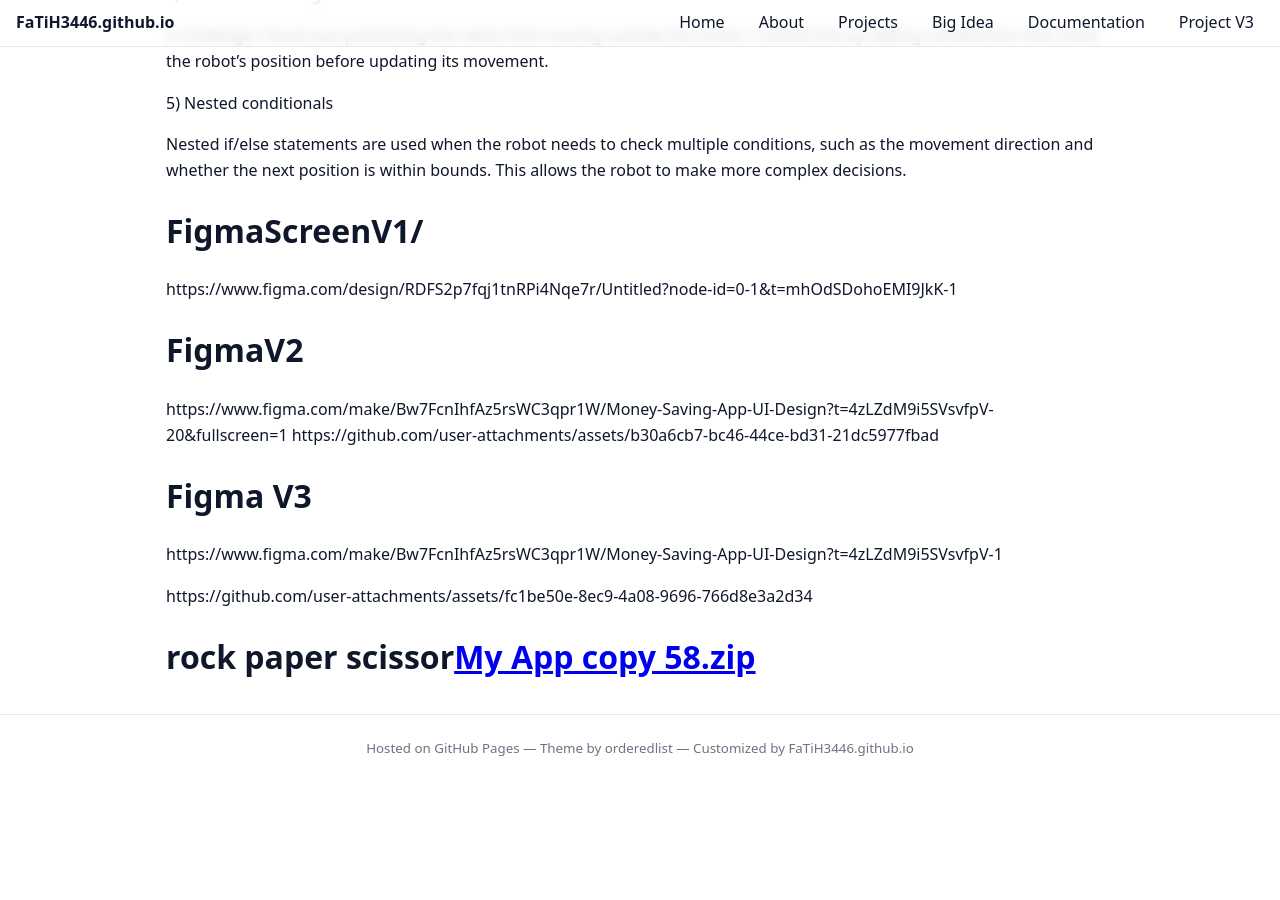
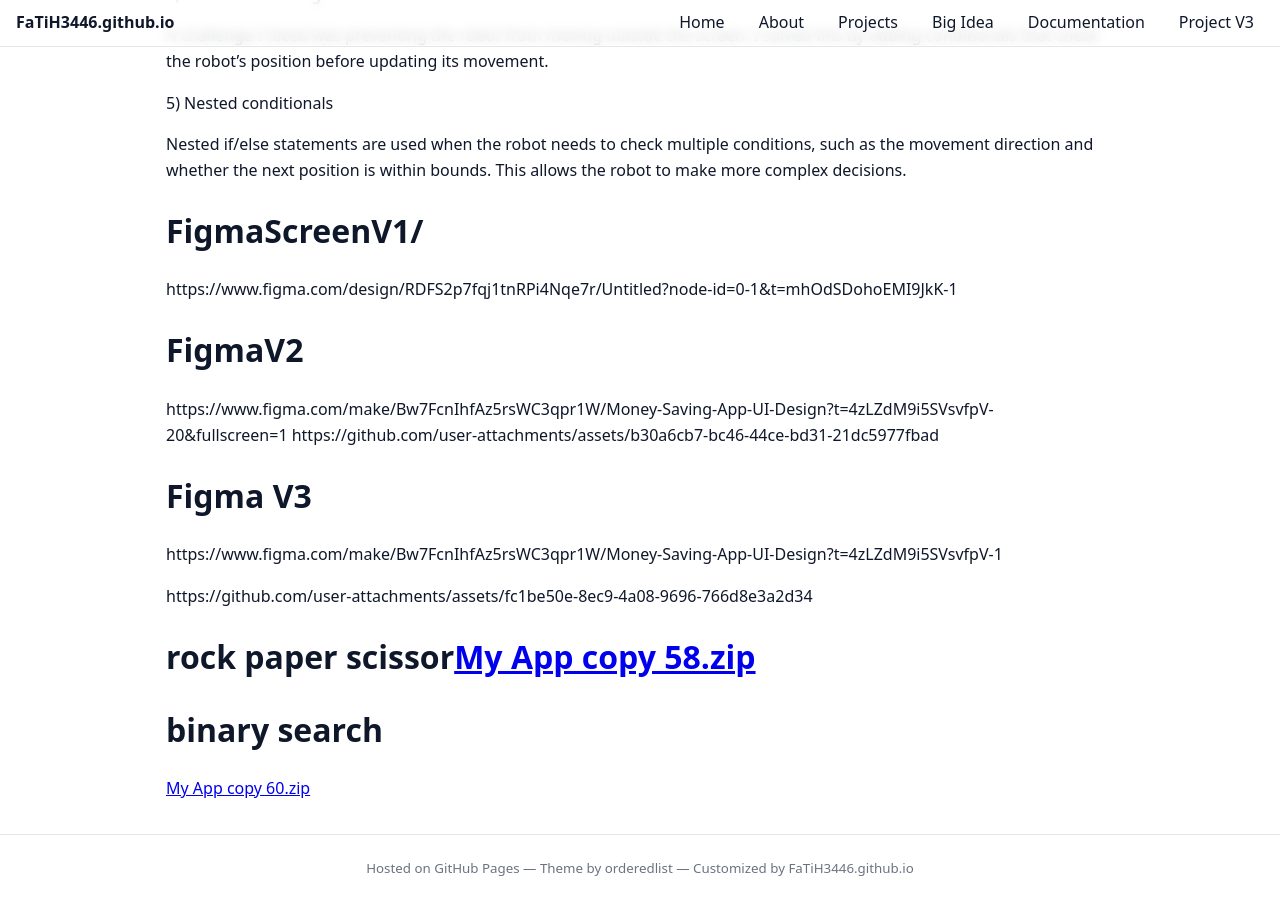
Before and after one commit to FaTiH3446/FaTiH3446.github.io, a Jekyll site: the page built from projects3.md, in a window 1280 px wide and 900 px high, scrolled down 4914 px. Built offline with Jekyll 4.4.1, drawn with Linux system fonts in a browser that asks for light colours; before the commit the page ends 5695 px from its top, so only the background shows below that.

Commit message:
Update projects3.md

```diff
--- a/projects3.md
+++ b/projects3.md
@@ -312,3 +312,6 @@ https://www.figma.com/make/Bw7FcnIhfAz5rsWC3qpr1W/Money-Saving-App-UI-Design?t=4
 https://github.com/user-attachments/assets/fc1be50e-8ec9-4a08-9696-766d8e3a2d34
 
 # rock paper scissor[My App copy 58.zip](https://github.com/user-attachments/files/25473327/My.App.copy.58.zip)
+
+# binary search
+[My App copy 60.zip](https://github.com/user-attachments/files/25473476/My.App.copy.60.zip)
```
